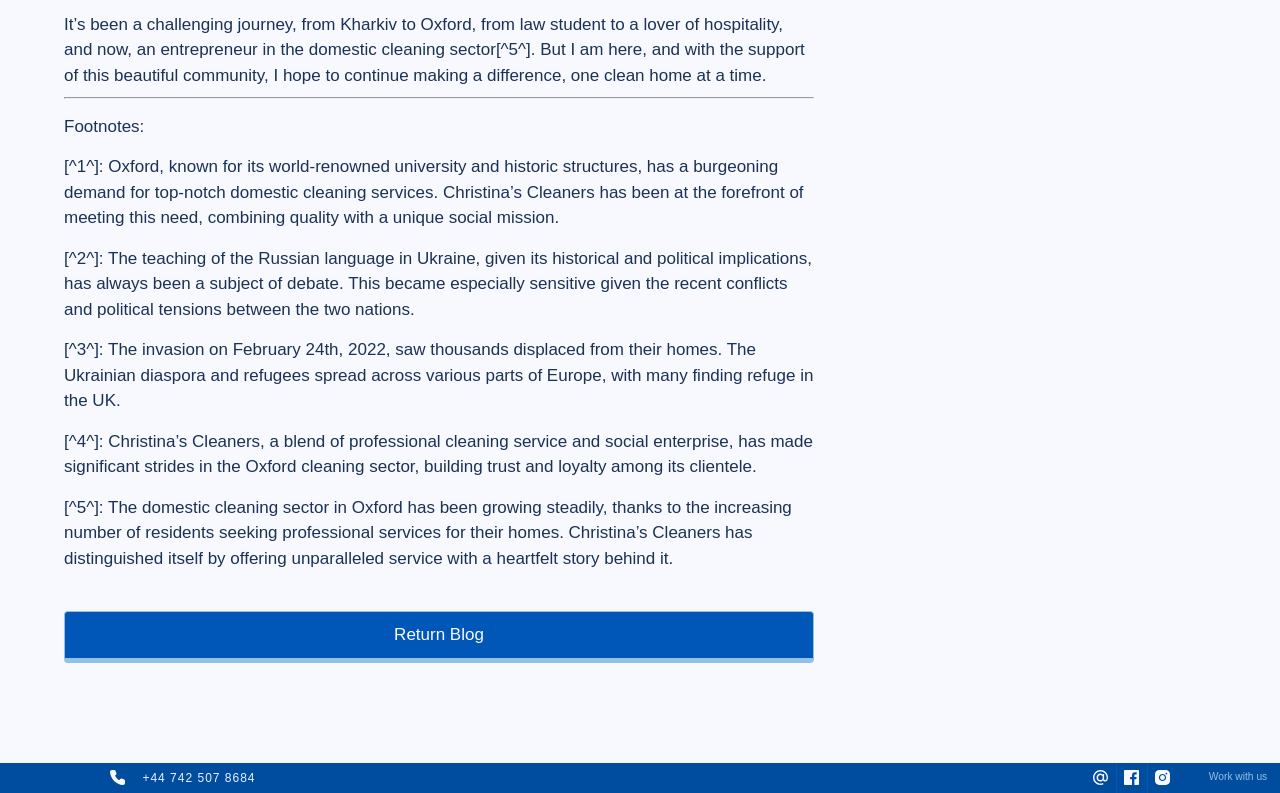
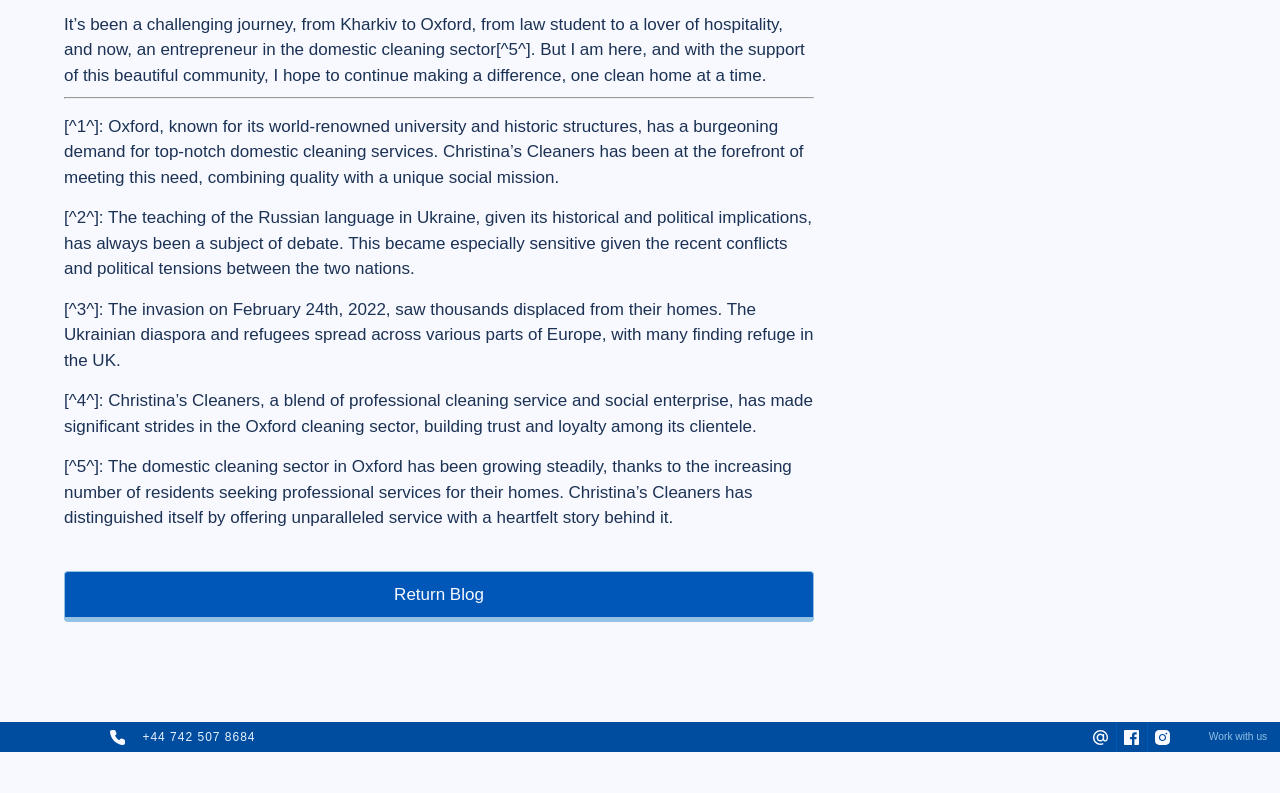
Before and after one commit to OQVA-Digital/Christinas-Cleaners-Astro, an Astro site: page /blog/christinas-journey-from-kharkiv-to-oxfords-cleaning-services in a window 1280 px wide. Shown: the part 2086-2879 px from the top of the page. After the commit the page ends 2838 px from the top, so only its background shows below. Built offline with nearby package versions, Linux system fonts and the light colour scheme; Astro itself is replaced by a stand-in of ours.

Commit message:
Update Blog “christinas-journey-from-kharkiv-to-oxfords-cleaning-services”

```diff
--- a/src/content/blog/christinas-journey-from-kharkiv-to-oxfords-cleaning-services.md
+++ b/src/content/blog/christinas-journey-from-kharkiv-to-oxfords-cleaning-services.md
@@ -23,8 +23,6 @@ It's been a challenging journey, from Kharkiv to Oxford, from law student to a l
 
 - - -
 
-**Footnotes:**
-
 [^1^]: Oxford, known for its world-renowned university and historic structures, has a burgeoning demand for top-notch domestic cleaning services. Christina's Cleaners has been at the forefront of meeting this need, combining quality with a unique social mission.
 
 [^2^]: The teaching of the Russian language in Ukraine, given its historical and political implications, has always been a subject of debate. This became especially sensitive given the recent conflicts and political tensions between the two nations.
```
